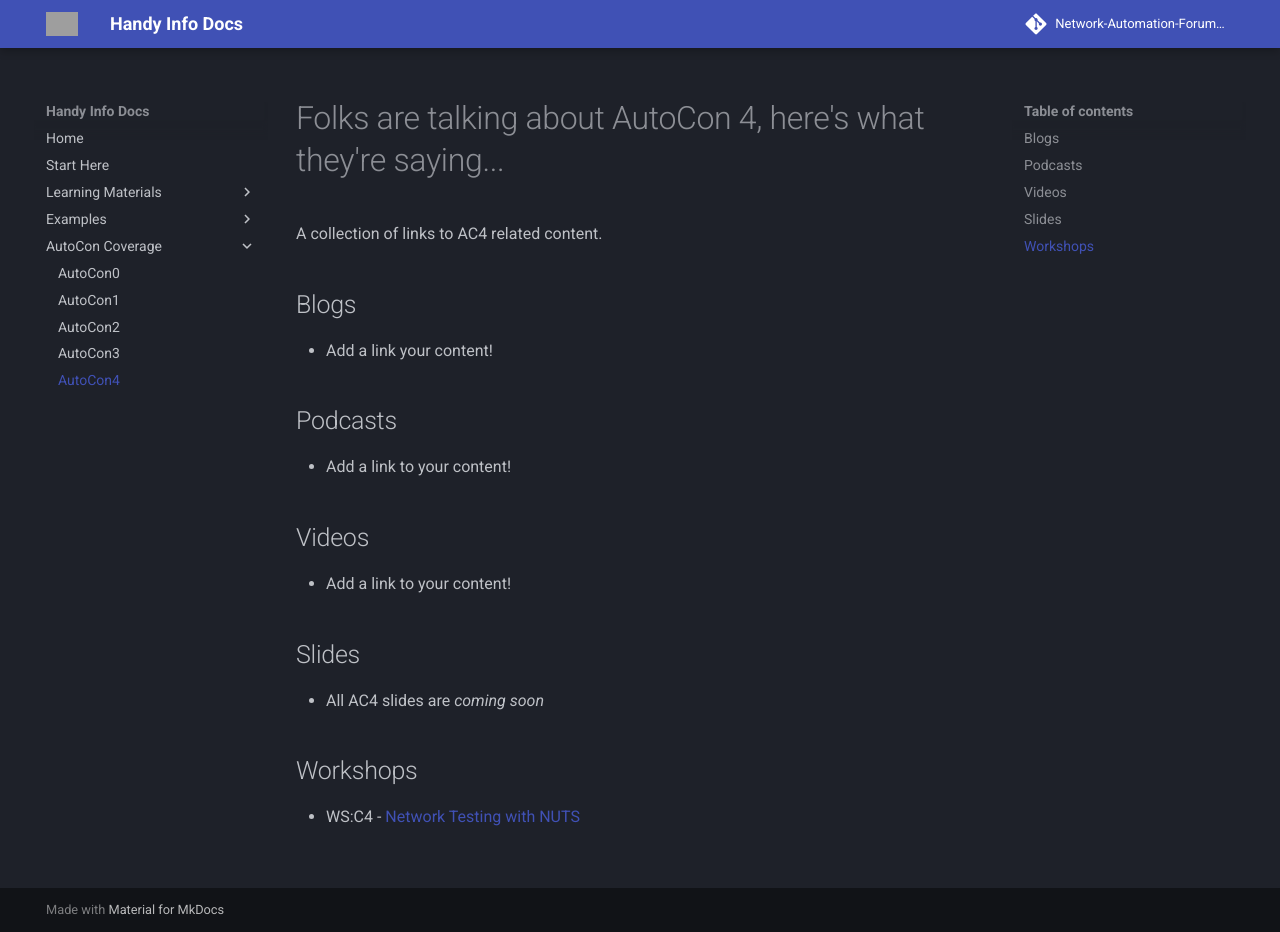
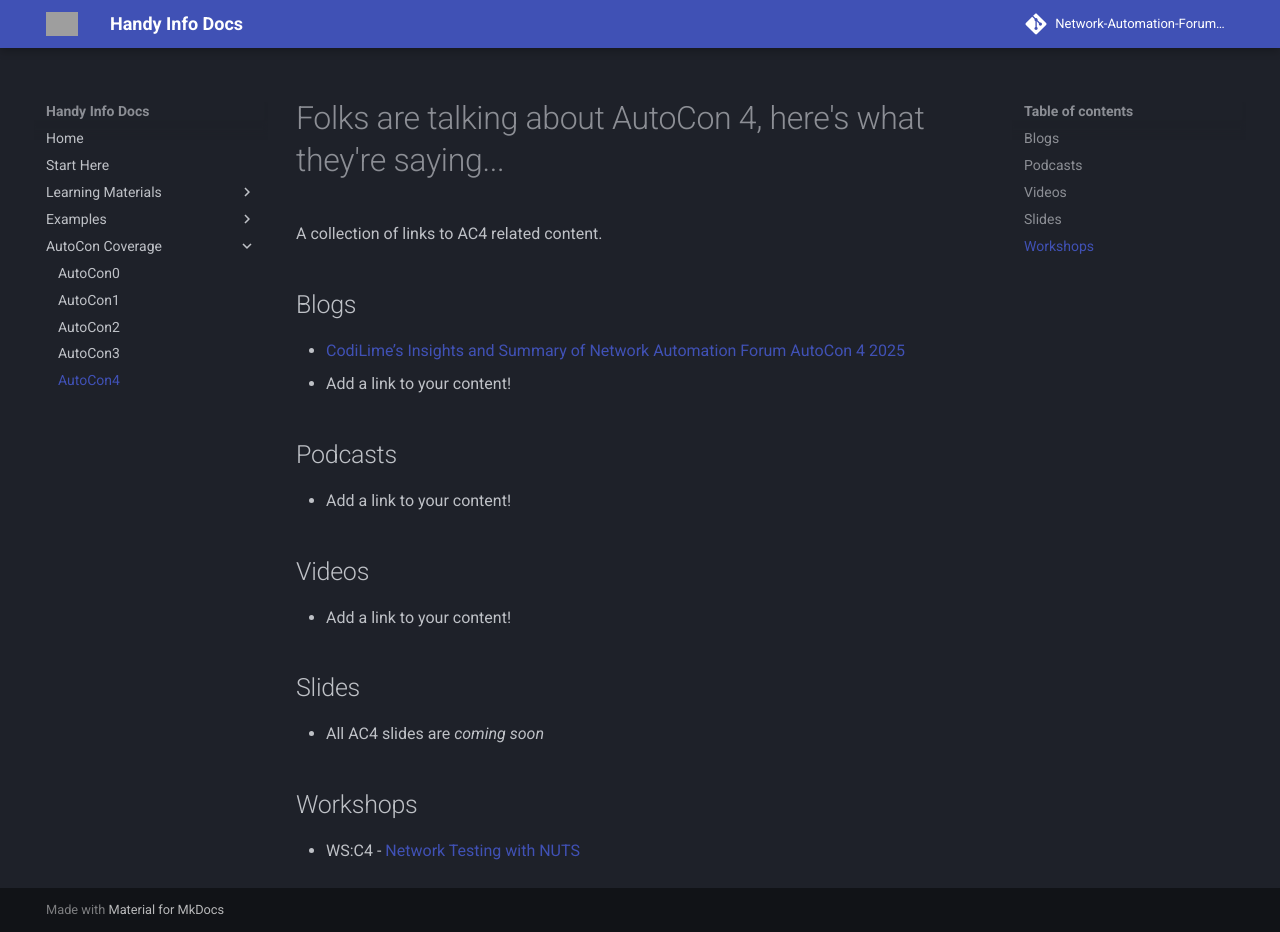
Before and after one commit to Network-Automation-Forum/handyinfo, an MkDocs documentation site: the page built from docs/autocon_coverage/autocon4.md, in a window 1280 px wide and 932 px high. Built offline with MkDocs 1.6.1 and Material for MkDocs 9.7.7, drawn with Linux system fonts in a browser that asks for light colours; comment, search, counter and statistics services are not loaded; grey boxes are pictures that could not be loaded.

Commit message:
Update autocon4.md by CodiLime
Add link to CodiLime's blog post about Autocon4

```diff
--- a/docs/autocon_coverage/autocon4.md
+++ b/docs/autocon_coverage/autocon4.md
@@ -3,7 +3,8 @@
 A collection of links to AC4 related content.
 
 ## Blogs
-- Add a link your content!
+- [CodiLime’s Insights and Summary of Network Automation Forum AutoCon 4 2025](https://codilime.com/blog/network-automation-forum-autocon-4-insights-summary/)
+- Add a link to your content!
 
 ## Podcasts
 - Add a link to your content!
```
